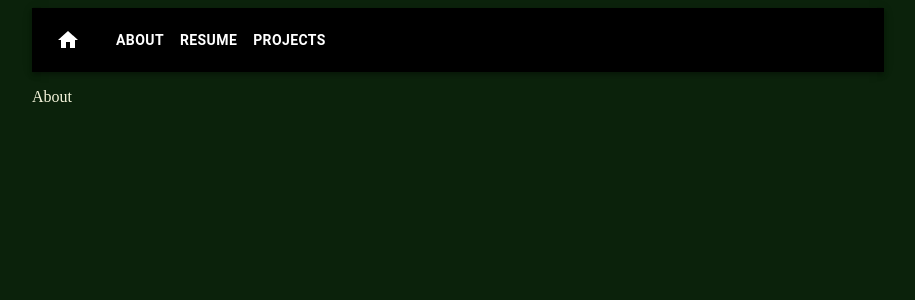
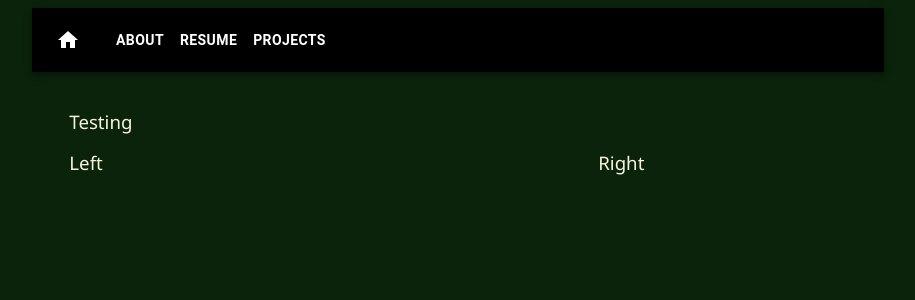
Before and after one commit to dbarkowsky/dbarkowsky.github.io, a Next.js app: page /about in a window 1280 px wide. Shown: the top 300 px of the page, without its empty margins (182-1097 px from the left). Built offline with nearby package versions, Linux system fonts and the light colour scheme.

Commit message:
testing grid

```diff
--- a/src/app/about/page.jsx
+++ b/src/app/about/page.jsx
@@ -1,3 +1,21 @@
-const About = () => <p>About</p>
+"use client"
+
+import Grid from '@mui/material/Unstable_Grid2';
+
+const About = () => {
+    return (
+        <Grid container spacing={2} padding="2em">
+            <Grid xs={12}>
+                Testing
+            </Grid>
+            <Grid xs={8}>
+                Left
+            </Grid>
+            <Grid xs={4}>
+                Right
+            </Grid>
+        </Grid>
+    );
+}
 
 export default About;
--- a/src/app/globals.css
+++ b/src/app/globals.css
@@ -1,6 +1,15 @@
 @import url('https://fonts.googleapis.com/css2?family=Passion+One&family=Playfair+Display+SC:wght@700&display=swap');
+@import url('https://fonts.googleapis.com/css2?family=Noto+Sans:ital,wght@0,400;0,700;1,400;1,700&display=swap');
+/*
+  Fonts used:
+    Headings: Playfair Display SC
+    Buttons: Passion One
+    Reading Text: Noto Sans
+*/
 
 body {
   background-color: rgb(11, 34, 11);
   color: beige;
+  font-family: 'Noto Sans', 'Gill Sans MT', Calibri, 'Trebuchet MS', sans-serif;
+  font-size: 14pt;
 }
```
